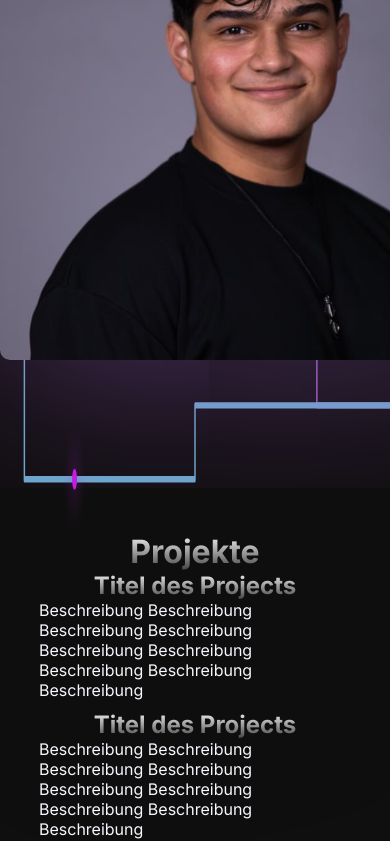
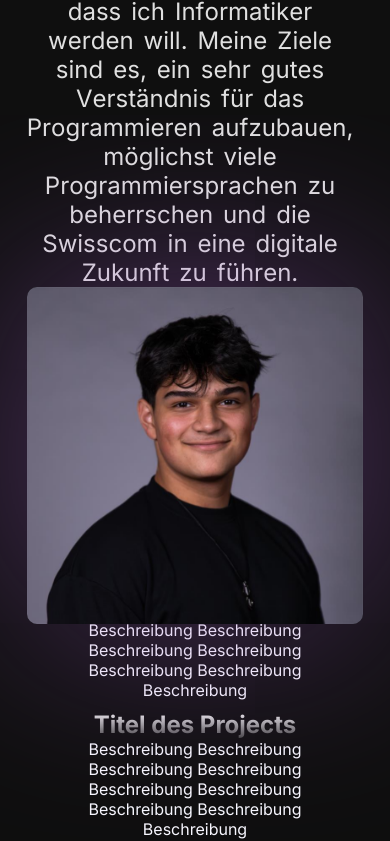
Before and after one commit to Paul-lift/PaulsWebsite, a React (Vite) app: page / in a window 390 px wide. Shown: the part 1156-1997 px from the top of the page. Built offline with nearby package versions, Linux system fonts and the light colour scheme.

Commit message:
responsivness

```diff
--- a/src/Projects/Projects.module.css
+++ b/src/Projects/Projects.module.css
@@ -20,7 +20,7 @@ p {
     -webkit-text-fill-color: transparent;
 }
 
-.projectsContainer{
+.projectsContainer {
     display: flex;
     flex-direction: row;
     flex-wrap: wrap;
@@ -37,9 +37,13 @@ p {
     max-width: 39vw;
 }
 
-@media (max-width: 500px){
-    .projectContainer{
+@media (max-width: 500px) {
+
+    .projectsContainer {}
+
+    .projectContainer {
         flex-basis: 100%;
         max-width: 100%;
+        text-align: center;
     }
 }
--- a/src/Svgs/SvgOne/SvgOne.module.css
+++ b/src/Svgs/SvgOne/SvgOne.module.css
@@ -7,3 +7,12 @@
     pointer-events: none; /* Verhindert Klickblockaden */
     filter: drop-shadow(0px 0px 200px #a05cc780);
   }
+
+
+  @media (max-width: 1300px) {
+
+    .svg{
+      visibility: hidden;
+    }
+
+  }
--- a/src/Svgs/SvgTwo/SvgTwo.module.css
+++ b/src/Svgs/SvgTwo/SvgTwo.module.css
@@ -12,3 +12,11 @@
 .svgWrapper{
   width: 100%;
 }
+
+@media (max-width: 1300px) {
+
+  .svg{
+    visibility: hidden;
+  }
+
+}
--- a/src/components/AboutMe/AboutMe.module.css
+++ b/src/components/AboutMe/AboutMe.module.css
@@ -41,3 +41,18 @@
     border-radius: 10px;
     box-shadow: 0px 0px 200px #a05cc780;
 }
+
+@media (max-width: 1300px) {
+
+    .aboutMeInfoContainer{
+        flex-wrap: wrap;
+
+    }
+
+    .aboutMeInfoContainer img {
+        width: auto;
+        height: 40vh;
+
+    }
+
+  }
```
